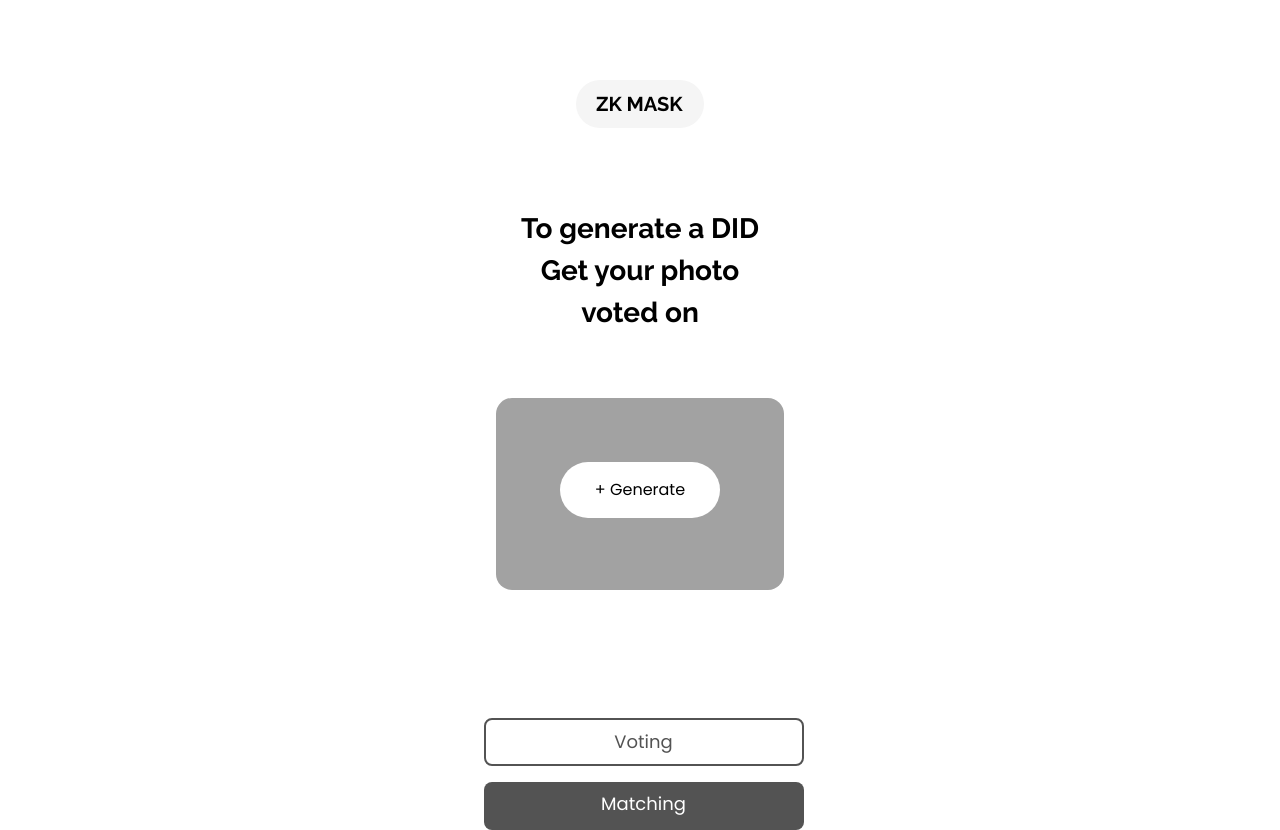
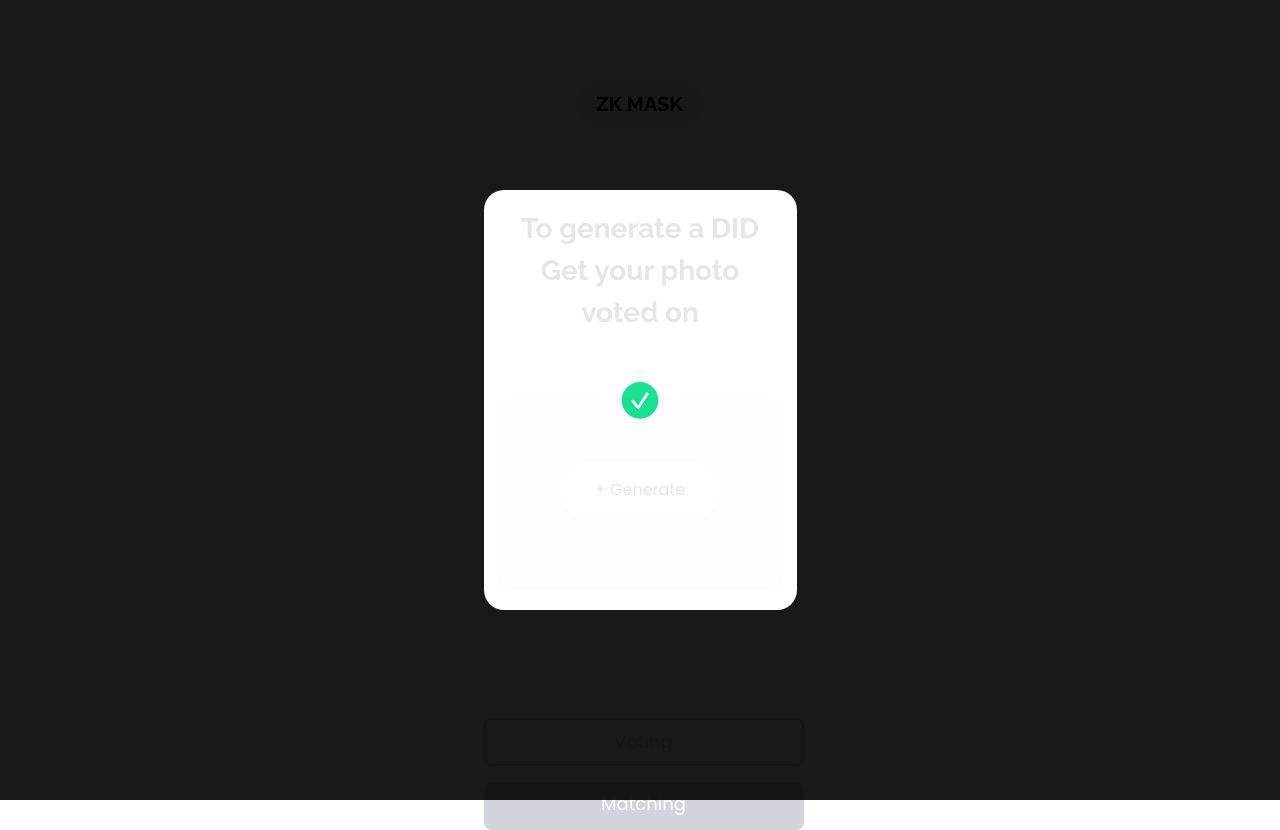
Before and after one commit to OhRobin/BlindLove, a React (Vite) app in the folder frontend/: page / in a window 1280 px wide. Built offline with nearby package versions, Linux system fonts and the light colour scheme; no server answers.

Commit message:
fix: tailwind default theme

```diff
--- /dev/null
+++ b/frontend/src/components/ConfirmUploadImage.tsx
@@ -0,0 +1,28 @@
+const CheckIcon = () => {
+  return (
+    <svg width="40" height="37" viewBox="0 0 40 37" fill="none" xmlns="http://www.w3.org/2000/svg">
+      <g id="on">
+        <g id="Group 581">
+          <circle id="Circle" cx="19.9998" cy="18.3338" r="18.3333" fill="#01DF85" />
+          <path
+            id="&#244;&#128;&#134;&#133;"
+            d="M18.1589 26.8944C17.6082 26.8944 17.144 26.6623 16.7664 26.1982L11.9638 20.2155C11.8143 20.0346 11.7081 19.8615 11.6452 19.6963C11.5822 19.5232 11.5508 19.3462 11.5508 19.1653C11.5508 18.7641 11.6845 18.4337 11.952 18.1741C12.2195 17.9066 12.5617 17.7729 12.9786 17.7729C13.4427 17.7729 13.8321 17.9735 14.1468 18.3747L18.1117 23.4723L25.7817 11.271C25.9627 11.0035 26.1475 10.8147 26.3363 10.7046C26.5251 10.5866 26.7611 10.5276 27.0444 10.5276C27.4534 10.5276 27.7878 10.6574 28.0474 10.917C28.3148 11.1687 28.4486 11.4952 28.4486 11.8964C28.4486 12.0537 28.421 12.215 28.366 12.3802C28.3188 12.5454 28.2362 12.7185 28.1182 12.8994L19.5513 26.1628C19.2209 26.6505 18.7567 26.8944 18.1589 26.8944Z"
+            fill="white"
+          />
+        </g>
+      </g>
+    </svg>
+  );
+};
+
+const ConfirmUploadImage = () => {
+  return (
+    <div className="fixed left-0 top-0 z-50 flex h-full w-full items-center justify-center bg-black opacity-90">
+      <div className="flex flex-col items-center justify-center rounded-[20px] bg-white w-[313px] h-[420px]">
+        <CheckIcon />
+      </div>
+    </div>
+  );
+};
+
+export default ConfirmUploadImage;
--- a/frontend/src/components/UploadPhotoFrame.tsx
+++ b/frontend/src/components/UploadPhotoFrame.tsx
@@ -1,12 +1,36 @@
+import { useRef } from "react";
 import GeneratePhotoLabel from "./voting/GeneratePhotoLabel";
 
-function UploadPhotoFrame() {
-    return (
-    <div className="bg-gray-200 w-72 h-48 mx-auto py-16 text-center rounded-2xl">
-        {/* <h1>+</h1> */}
-        <GeneratePhotoLabel />
+type Props = {
+  setThumbnail: React.Dispatch<React.SetStateAction<File | null>>;
+};
+
+function UploadPhotoFrame({ setThumbnail }: Props) {
+  const inputRef = useRef<HTMLInputElement>(null);
+
+  const handleDivClick = () => {
+    if (inputRef.current) {
+      inputRef.current.click();
+    }
+  };
+
+  return (
+    <div
+      className="mx-auto h-48 w-72 rounded-2xl bg-gray-200 py-16 text-center"
+      onClick={handleDivClick}
+    >
+      <input
+        type="file"
+        ref={inputRef}
+        multiple={false}
+        className="hidden"
+        onChange={(e) => {
+          e.target.files ? setThumbnail(e.target.files[0]) : setThumbnail(null);
+        }}
+      />
+      <GeneratePhotoLabel />
     </div>
-    );
+  );
 }
 
 export default UploadPhotoFrame;
--- a/frontend/src/firebase/index.ts
+++ b/frontend/src/firebase/index.ts
@@ -22,11 +22,9 @@ export const storage = getStorage(app);
 
 // Functions
 export const uploadImg = async (image: File, walletAddress: `0x${string}`) => {
-  if (!image) return;
-
   const imgRef = ref(storage, `images/${walletAddress}`);
   const snapshot = await uploadBytes(imgRef, image);
-  const url = await getDownloadURL(snapshot.ref);
 
-  return url;
+  console.log(snapshot);
+  return await getDownloadURL(snapshot.ref);
 };
--- a/frontend/src/pages/Home.tsx
+++ b/frontend/src/pages/Home.tsx
@@ -1,20 +1,48 @@
+import { useState } from "react";
 import UploadPhotoFrame from "../components/UploadPhotoFrame";
 import ZkMask from "../components/ZkMask";
 import MatchingButton from "../components/button/MatchingButton";
 import VotingButton from "../components/button/VotingButton";
+import { uploadImg } from "../firebase";
+import ConfirmUploadImage from "../components/ConfirmUploadImage";
 
 function Home() {
-    return(
+  const [imgSrc, setImgSrc] = useState<File | null>(null);
+  const [loading, setLoading] = useState(false);
+
+  const onClickUploadImage = async () => {
+    if (loading || !imgSrc) {
+      console.log("no img");
+      return;
+    }
+
+    setLoading(true);
+    try {
+      console.log("call");
+      await uploadImg(imgSrc, "0xEA644e61a026c4f7c9D8499Ea772cA6e53E8A1a6");
+    } catch (error) {
+      console.log(error);
+    } finally {
+      setLoading(false);
+    }
+  };
+
+  return (
     <>
       <ZkMask />
-            <div className="mt-20 mb-16 mx-9 top-0 left-0">
-                <h1 className="text-center">To generate a DID<br />Get your photo voted on</h1>
+      <div className="mx-9 mb-16 mt-20">
+        <h1 className="text-center">
+          To generate a DID
+          <br />
+          Get your photo voted on
+        </h1>
       </div>
-            <UploadPhotoFrame />
+      <UploadPhotoFrame setThumbnail={setImgSrc} />
       <VotingButton />
       <MatchingButton />
+      <ConfirmUploadImage />
     </>
-    )
+  );
 }
 
 export default Home;
--- a/frontend/tailwind.config.js
+++ b/frontend/tailwind.config.js
@@ -1,4 +1,5 @@
 /** @type {import('tailwindcss').Config} */
+
 export default {
   content: ["./src/**/*.{js,jsx,ts,tsx}"],
   theme: {
@@ -7,19 +8,20 @@ export default {
       body: ["Poppins"],
       caption: ["Poppins"],
     },
+  },
+  extend: {
     colors: {
       "primary-red": "#FD484F",
       "primary-pink": "#EE2A7B",
       "secondary-blue": "#07B1EF",
       "secondary-green": "#01DF85",
-      "white": "#FFFFFF",
+      white: "#FFFFFF",
       gray: {
         100: "#F5F5F5",
         200: "#A2A2A2",
         300: "#535353",
       },
     },
-    extend: {},
   },
   plugins: [],
 };
```
Lines whose indentation alone changed are shown as unchanged.
